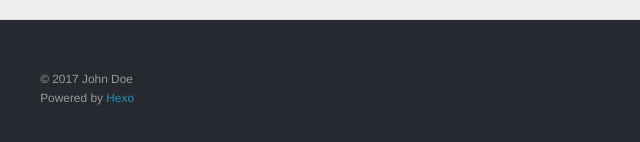
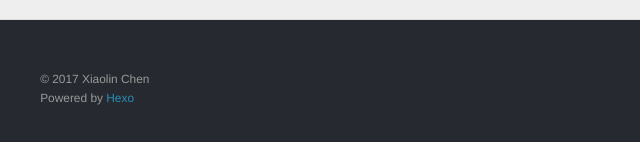
Before and after one commit to cxl95/cxl95.github.io, a plain HTML site: page 2017/03/09/hello-world/index.html in a window 1280 px wide. Shown: the part 1305-1447 px from the top of the page, 0-640 px from the left. Drawn offline with nearby package versions, Linux system fonts and the light colour scheme.

Commit message:
Site updated: 2017-03-09 20:36:41

```diff
--- a/2017/03/09/hello-world/index.html
+++ b/2017/03/09/hello-world/index.html
@@ -155,7 +155,7 @@ Quick">
 
   <div class="outer">
     <div id="footer-info" class="inner">
-      &copy; 2017 John Doe<br>
+      &copy; 2017 Xiaolin Chen<br>
       Powered by <a href="http://hexo.io/" target="_blank">Hexo</a>
     </div>
   </div>
```
Also changed, not shown: archives/2017/03/index.html (+1 -1 lines), archives/2017/index.html (+1 -1 lines), archives/index.html (+1 -1 lines), index.html (+1 -1 lines).
